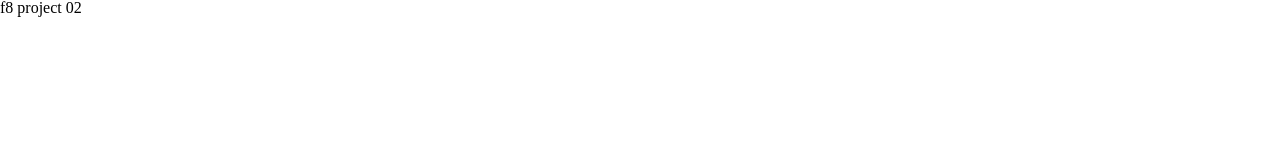
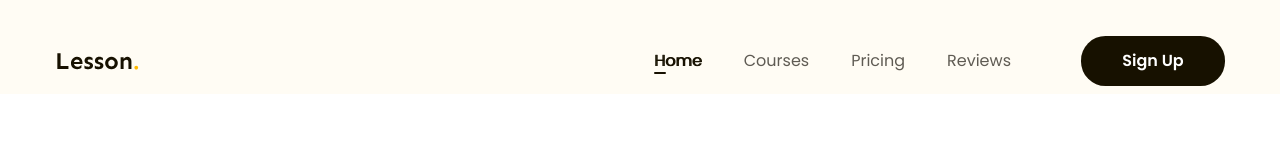
Before and after one commit to loctrinh29032001/f8-htmlcss-02, a plain HTML site: page index.html in a window 1280 px wide. Shown: the top 160 px of the page. Drawn offline with Linux system fonts and the light colour scheme.

Commit message:
làm phần header

```diff
--- a/assets/css/styles.css
+++ b/assets/css/styles.css
@@ -0,0 +1,90 @@
+* {
+    box-sizing: border-box;
+}
+html {
+    font-size: 62.5%;
+}
+body {
+    font-size: 1.6rem;
+    font-family: "Poppins", sans-serif;
+}
+/* Common */
+a {
+    text-decoration: none;
+}
+.main-content {
+    width: 1170px;
+    max-width: calc(100% - 48px);
+    margin-left: auto;
+    margin-right: auto;
+}
+
+.btn {
+    display: inline-block;
+    min-width: 118px;
+    padding: 0 16px;
+    line-height: 50px;
+    font-weight: 600;
+    font-size: 1.6rem;
+    text-align: center;
+    color: #ffffff;
+    background: #171100;
+    border-radius: 24.5px;
+}
+
+/* Header */
+.header {
+    background-color: #fffcf4;
+}
+
+.header.fixed {
+    position: sticky;
+    top: -28px;
+}
+
+.header .body {
+    display: flex;
+    align-items: center;
+    padding: 36px 0 8px;
+}
+
+.header .sign-up-btn {
+    min-width: 144px;
+}
+
+.nav {
+    margin-left: auto;
+}
+
+.nav ul {
+    display: flex;
+}
+
+.nav a {
+    position: relative;
+    padding: 8px 21px;
+    font-size: 1.6rem;
+    color: #5f5b53;
+}
+
+.nav a:hover,
+.nav li.active a {
+    /* font-weight: 600; */
+    text-shadow: 1px 0 0 currentColor;
+    color: #171100;
+}
+.nav li.active a::after {
+    position: absolute;
+    left: 21px;
+    bottom: 6px;
+    content: "";
+    display: block;
+    width: 12px;
+    height: 2px;
+    background: #171100;
+    border-radius: 1px;
+}
+
+.header .action {
+    margin-left: 49px;
+}
--- a/index.html
+++ b/index.html
@@ -6,10 +6,52 @@
         <title>f8 Project 02</title>
         <!-- Reset CSS -->
         <link rel="stylesheet" href="./assets/css/reset.css" />
+        <!-- embed font -->
+        <link rel="preconnect" href="https://fonts.googleapis.com" />
+        <link rel="preconnect" href="https://fonts.gstatic.com" crossorigin />
+        <link
+            href="https://fonts.googleapis.com/css2?family=Poppins:ital,wght@0,400;0,500;0,600;0,700;1,400&family=Sen:wght@700&display=swap"
+            rel="stylesheet"
+        />
         <!-- Style CSS -->
         <link rel="stylesheet" href="./assets/css/styles.css" />
     </head>
     <body>
-        <h1>f8 project 02</h1>
+        <main style="height: 5000px">
+            <header class="header fixed">
+                <div class="main-content">
+                    <div class="body">
+                        <!-- Logo -->
+                        <img
+                            src="./assets/img/Logo.svg"
+                            alt="Lesson."
+                            class="logo"
+                        />
+
+                        <!-- Nav -->
+                        <nav class="nav">
+                            <ul>
+                                <li class="active">
+                                    <a href="#!">Home</a>
+                                </li>
+                                <li>
+                                    <a href="#!">Courses</a>
+                                </li>
+                                <li>
+                                    <a href="#!">Pricing</a>
+                                </li>
+                                <li>
+                                    <a href="#!">Reviews</a>
+                                </li>
+                            </ul>
+                        </nav>
+                        <!-- Action -->
+                        <div class="action">
+                            <a href="#!" class="btn sign-up-btn">Sign Up</a>
+                        </div>
+                    </div>
+                </div>
+            </header>
+        </main>
     </body>
 </html>
```
Also changed, not shown: assets/img/Logo.svg (added).
